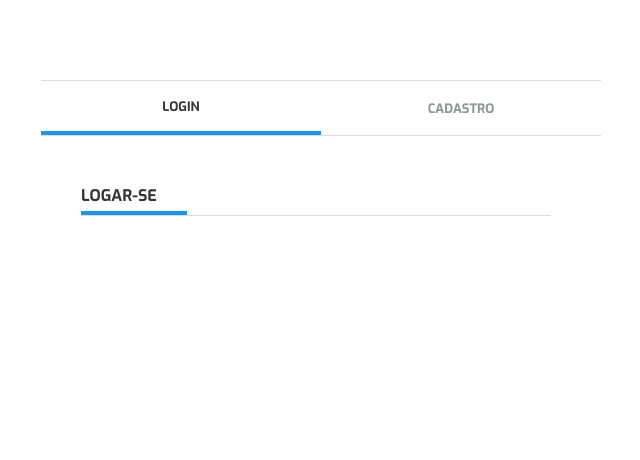
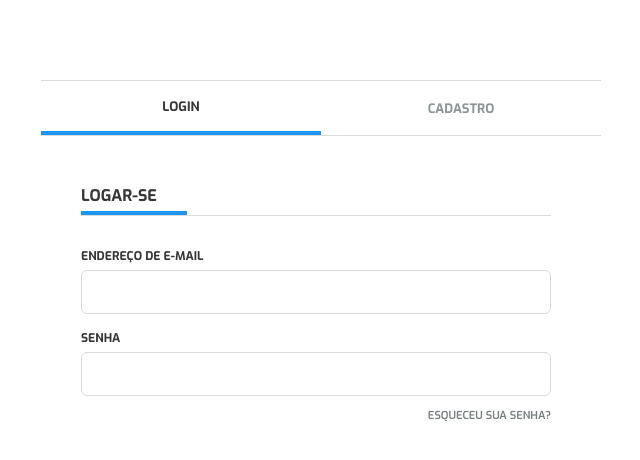
Before and after one commit to eubrunocoelho/firebase-auth, a Vue app: page /auth in a window 1280 px wide. Shown: the top 460 px of the page, without its empty margins (319-959 px from the left). Built offline with nearby package versions, Linux system fonts and the light colour scheme.

Commit message:
finished form style

```diff
--- a/src/assets/css/auth.css
+++ b/src/assets/css/auth.css
@@ -5,8 +5,8 @@
 
 .tab-navigation {
     align-items: center;
-    border-bottom: 1px solid var(--gray-primary-color);
-    border-top: 1px solid var(--gray-primary-color);
+    border-bottom: 1px solid var(--gray-secondary-color);
+    border-top: 1px solid var(--gray-secondary-color);
     display: flex;
     height: 100%;
     justify-content: space-around;
@@ -32,17 +32,19 @@
 }
 
 .container {
+    align-items: center;
     display: flex;
-    justify-content: center;
-    padding: 40px 30px 0 30px;
+    flex-direction: column;
+    padding: 40px 20px 0 20px;
     width: 100%;
 }
 
 .title {
     align-items: center;
-    border-bottom: 1px solid var(--gray-primary-color);
+    border-bottom: 1px solid var(--gray-secondary-color);
     display: flex;
     height: 40px;
+    margin: 0 0 30px 0;
     text-transform: uppercase;
     width: 100%;
 }
@@ -58,11 +60,62 @@
     padding: 0 30px 0 0;
 }
 
+.form {
+    width: 100%;
+}
+
+.form-control {
+    display: flex;
+    flex-direction: column;
+    margin: 0 0 14px 0;
+}
+
+.form label {
+    align-items: center;
+    color: var(--text-primary-color);
+    display: flex;
+    font-family: var(--font-exo);
+    font-size: 12px;
+    font-weight: 700;
+    height: 20px;
+    margin: 0 0 4px 0;
+    text-transform: uppercase;
+}
+
+.form input {
+    border: 1px solid var(--gray-secondary-color);
+    border-radius: var(--border-radius-default);
+    height: 44px;
+    outline: none;
+    width: 100%;
+}
+
+.form .recovery {
+    display: flex;
+    justify-content: end;
+}
+
+.form .recovery a {
+    color: var(--gray-primary-color);
+    font-family: var(--font-exo);
+    font-size: 11px;
+    font-weight: 600;
+    height: 14px;
+    text-decoration: none;
+    text-transform: uppercase;
+}
+
+.form .recovery a:hover {
+    color: var(--blue-primary-color);
+}
+
 @media screen and (min-width: 420px) {
     .tab-navigation a {
         font-size: 13px;
     }
+}
 
+@media screen and (min-width: 480px) {
     .container {
         padding: 40px 50px 0 40px;
     }
--- a/src/assets/css/global.css
+++ b/src/assets/css/global.css
@@ -1,10 +1,12 @@
 :root {
     --background-color: #fff;
     --blue-primary-color: #1c95f3;
-    --gray-primary-color: #dbdbdb;
+    --gray-primary-color: #777d7f;
+    --gray-secondary-color: #dbdbdb;
     --text-disabled-color: #8e9597;
     --text-primary-color: #363636;
     --font-exo: 'Exo', sans-serif;
+    --border-radius-default: 6px;
 }
 
 *,
--- a/src/components/Auth.vue
+++ b/src/components/Auth.vue
@@ -9,6 +9,19 @@
         <div class="title">
             <h1>Logar-se</h1>
         </div>
+        <form action="#" class="form">
+            <div class="form-control">
+                <label for="email">Endereço de E-mail</label>
+                <input type="text" id="email" name="email">
+            </div>
+            <div class="form-control">
+                <label for="password">Senha</label>
+                <input type="password" id="password" name="password">
+            </div>
+            <div class="recovery">
+                <a href="#">Esqueceu sua senha?</a>
+            </div>
+        </form>
     </section>
 </template>
 
```
